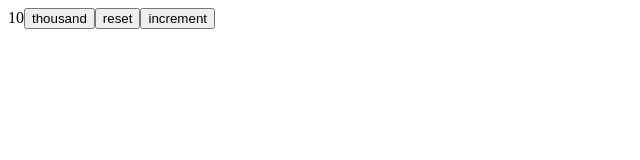
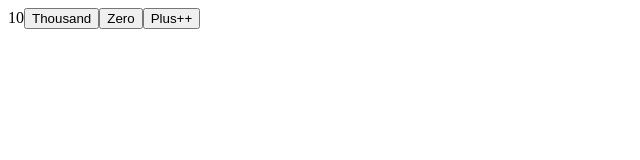
Before and after one commit to azeezabidoye/react_playground, a React (Vite) app: page / in a window 1280 px wide. Shown: the top 160 px of the page, without its empty margins (0-640 px from the left). Built offline with nearby package versions, Linux system fonts and the light colour scheme.

Commit message:
New button elements added

```diff
--- a/src/App.jsx
+++ b/src/App.jsx
@@ -272,6 +272,10 @@ import { useState } from "react";
 //   );
 // };
 
+const Button = ({ handleClick, text }) => {
+  return <button onClick={handleClick}>{text}</button>;
+};
+
 const App = () => {
   const [value, setValue] = useState(10);
 
@@ -283,9 +287,12 @@ const App = () => {
   return (
     <div>
       {value}
-      <button onClick={() => setToValue(1000)}>thousand</button>
+      {/* <button onClick={() => setToValue(1000)}>thousand</button>
       <button onClick={() => setToValue(0)}>reset</button>
-      <button onClick={() => setToValue(value + 1)}>increment</button>
+      <button onClick={() => setToValue(value + 1)}>increment</button> */}
+      <Button handleClick={() => setToValue(1000)} text="Thousand" />
+      <Button handleClick={() => setToValue(0)} text="Zero" />
+      <Button handleClick={() => setToValue(value + 1)} text="Plus++" />
     </div>
   );
 };
```
